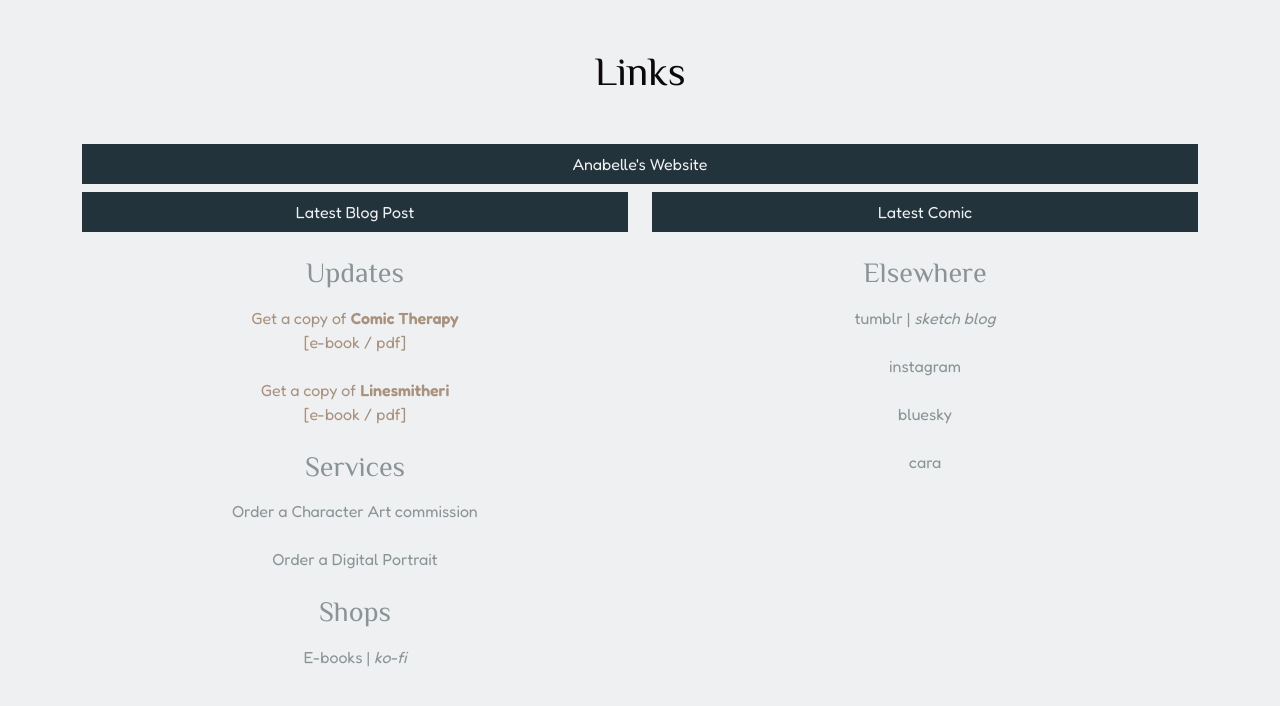
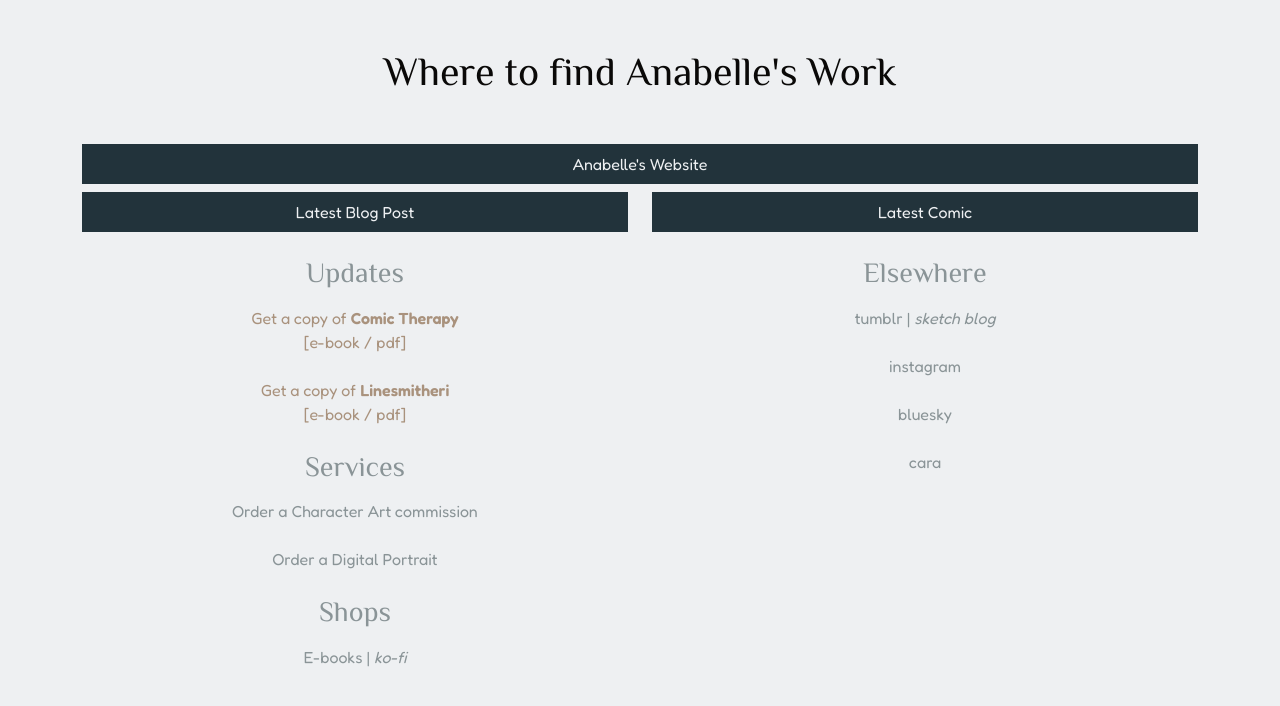
Before and after one commit to nabelore/nabelore.github.io, a Jekyll site: the page built from assets/html/links.html, in a window 1280 px wide. Shown: the top 706 px of the page. Built offline with Jekyll 4.4.1, drawn with Linux system fonts in a browser that asks for light colours.

Commit message:
Update links.html

```diff
--- a/assets/html/links.html
+++ b/assets/html/links.html
@@ -11,7 +11,7 @@ layout: base
 
 <section class="section text-center py-5">
   <div class="container">
-    <h1 class="m-0 p-0">Links</h1>
+    <h1 class="m-0 p-0">Where to find Anabelle's Work</h1>
 </div>
 </section>
 
```
